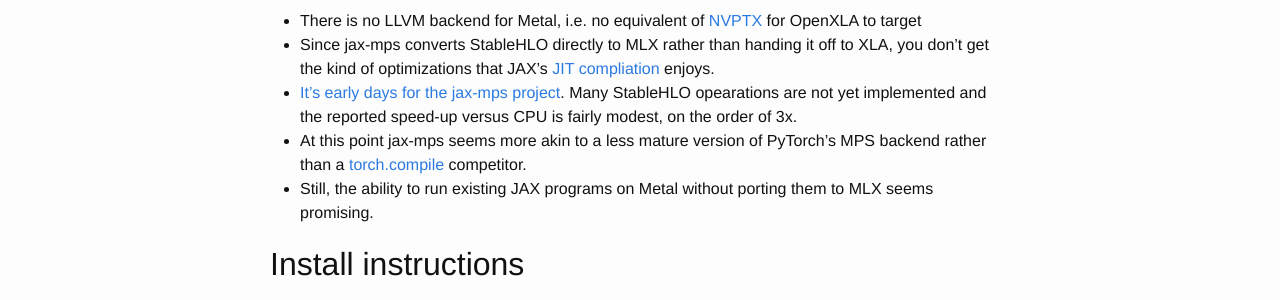
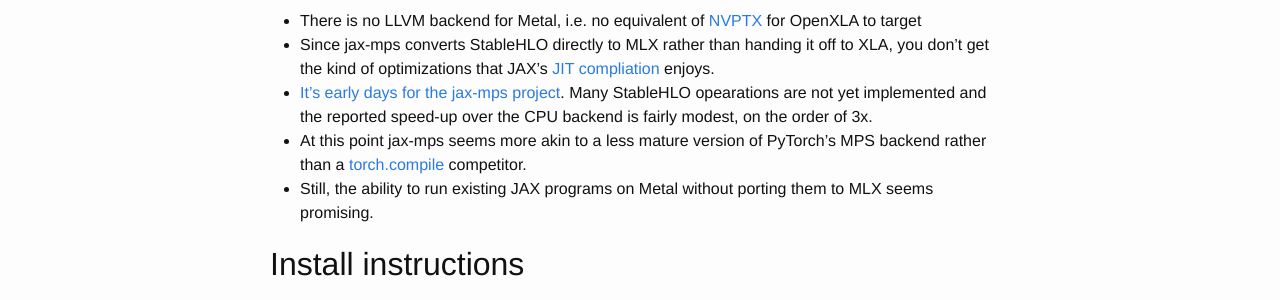
Before and after one commit to vglazer/vglazer.github.io, a Jekyll site: the page built from _posts/2026-04-12-jax-mps.md, in a window 1280 px wide. Shown: the part 548-848 px from the top of the page. Built offline with Jekyll 4.4.1, drawn with Linux system fonts in a browser that asks for light colours; nearby versions of some CDN libraries.

Commit message:
typo fix

```diff
--- a/_posts/2026-04-12-jax-mps.md
+++ b/_posts/2026-04-12-jax-mps.md
@@ -18,7 +18,7 @@ categories: ml openxla stablehlo pjrt llvm osx mlx jax metal mps mac
 
 - There is no LLVM backend for Metal, i.e. no equivalent of [NVPTX](https://llvm.org/docs/NVPTXUsage.html) for OpenXLA to target
 - Since jax-mps converts StableHLO directly to MLX rather than handing it off to XLA, you don't get the kind of optimizations that JAX's [JIT compliation](https://docs.jax.dev/en/latest/jit-compilation.html) enjoys.
-- [It's early days for the jax-mps project](https://github.com/jax-ml/jax/discussions/34648). Many StableHLO opearations are not yet implemented and the reported speed-up versus CPU is fairly modest, on the order of 3x.
+- [It's early days for the jax-mps project](https://github.com/jax-ml/jax/discussions/34648). Many StableHLO opearations are not yet implemented and the reported speed-up over the CPU backend is fairly modest, on the order of 3x.
 - At this point jax-mps seems more akin to a less mature version of PyTorch's MPS backend rather than a [torch.compile](https://docs.pytorch.org/tutorials/intermediate/torch_compile_tutorial.html) competitor.
 - Still, the ability to run existing JAX programs on Metal without porting them to MLX seems promising.
 
```
